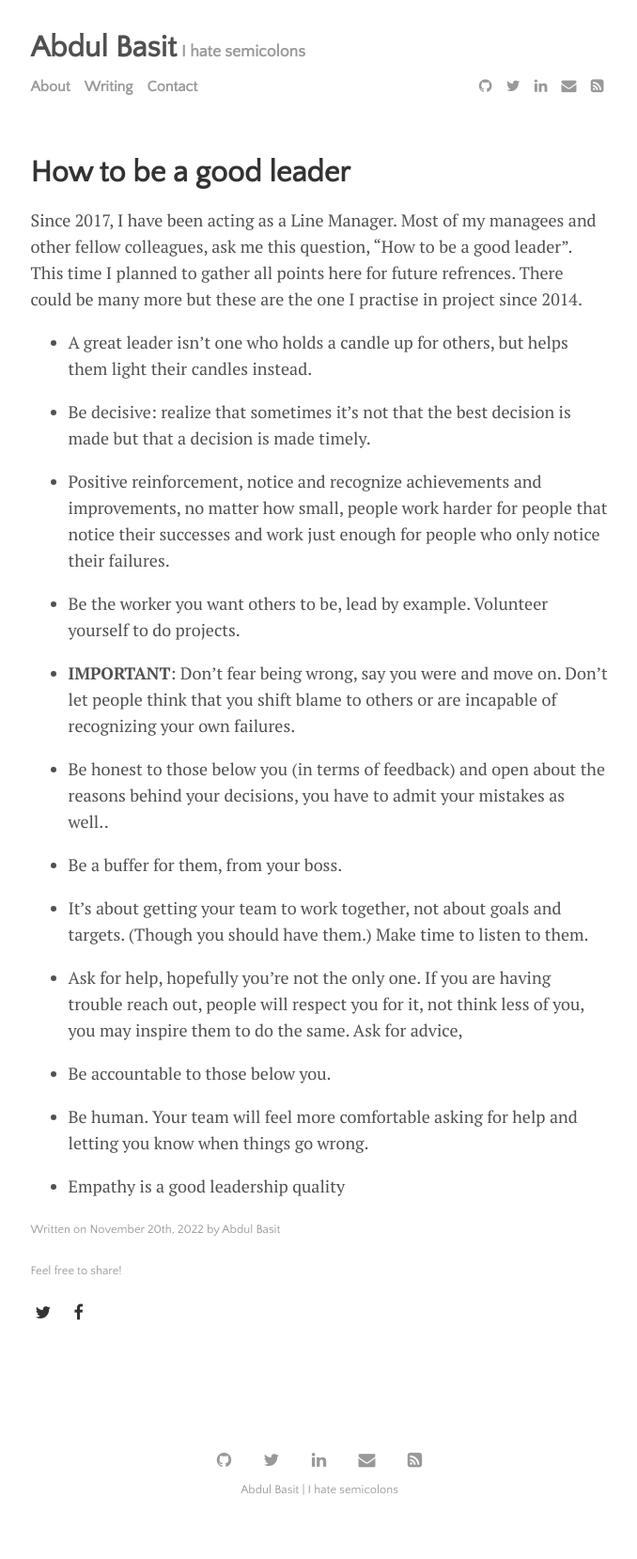
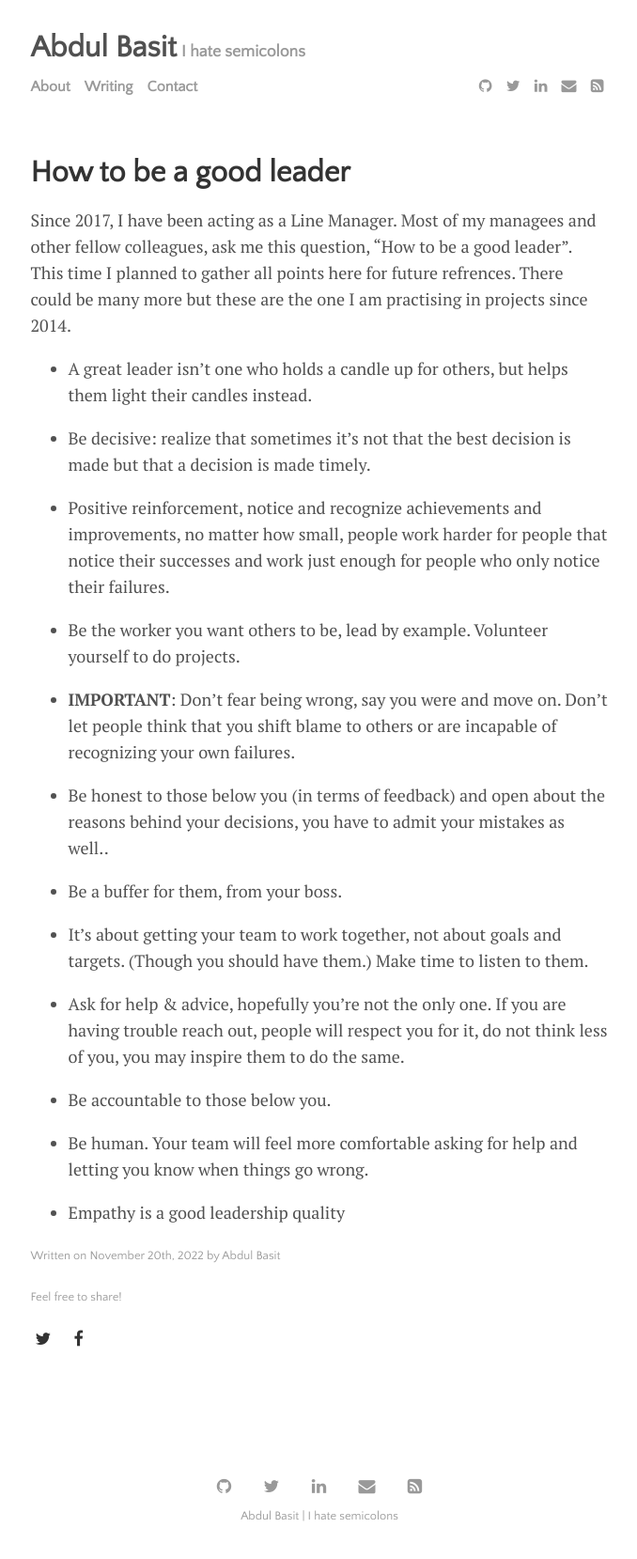
Before and after one commit to abmussani/abmussani.github.io, a Jekyll site: the page built from _posts/2022-11-21-how-to-be-a-good-leader.markdown, in a window 1280 px wide. Shown: the whole page at 94% size, without its empty margins (300-978 px from the left). Built offline with Jekyll 4.4.1, drawn with Linux system fonts in a browser that asks for light colours; before the commit the page ends 1631 px from its top, so only the background shows below that.

Commit message:
grammer correction
Completed few sentences

```diff
--- a/_posts/2022-11-21-how-to-be-a-good-leader.markdown
+++ b/_posts/2022-11-21-how-to-be-a-good-leader.markdown
@@ -6,8 +6,7 @@ date:   2022-11-21 00:00:00 +0500
 categories: leadership
 ---
 
-Since 2017, I have been acting as a Line Manager. Most of my managees and other fellow colleagues, ask me this question, "How to be a good leader". This time I planned to gather all points
-here for future refrences. There could be many more but these are the one I practise in project since 2014.
+Since 2017, I have been acting as a Line Manager. Most of my managees and other fellow colleagues, ask me this question, "How to be a good leader". This time I planned to gather all points here for future refrences. There could be many more but these are the one I am practising in projects since 2014.
 
 * A great leader isn't one who holds a candle up for others, but helps them light their candles instead.
 
@@ -25,7 +24,7 @@ here for future refrences. There could be many more but these are the one I prac
 
 * It's about getting your team to work together, not about goals and targets. (Though you should have them.) Make time to listen to them.
 
-* Ask for help, hopefully you're not the only one. If you are having trouble reach out, people will respect you for it, not think less of you, you may inspire them to do the same. Ask for advice,
+* Ask for help & advice, hopefully you're not the only one. If you are having trouble reach out, people will respect you for it, do not think less of you, you may inspire them to do the same.
 
 * Be accountable to those below you.
 
```
